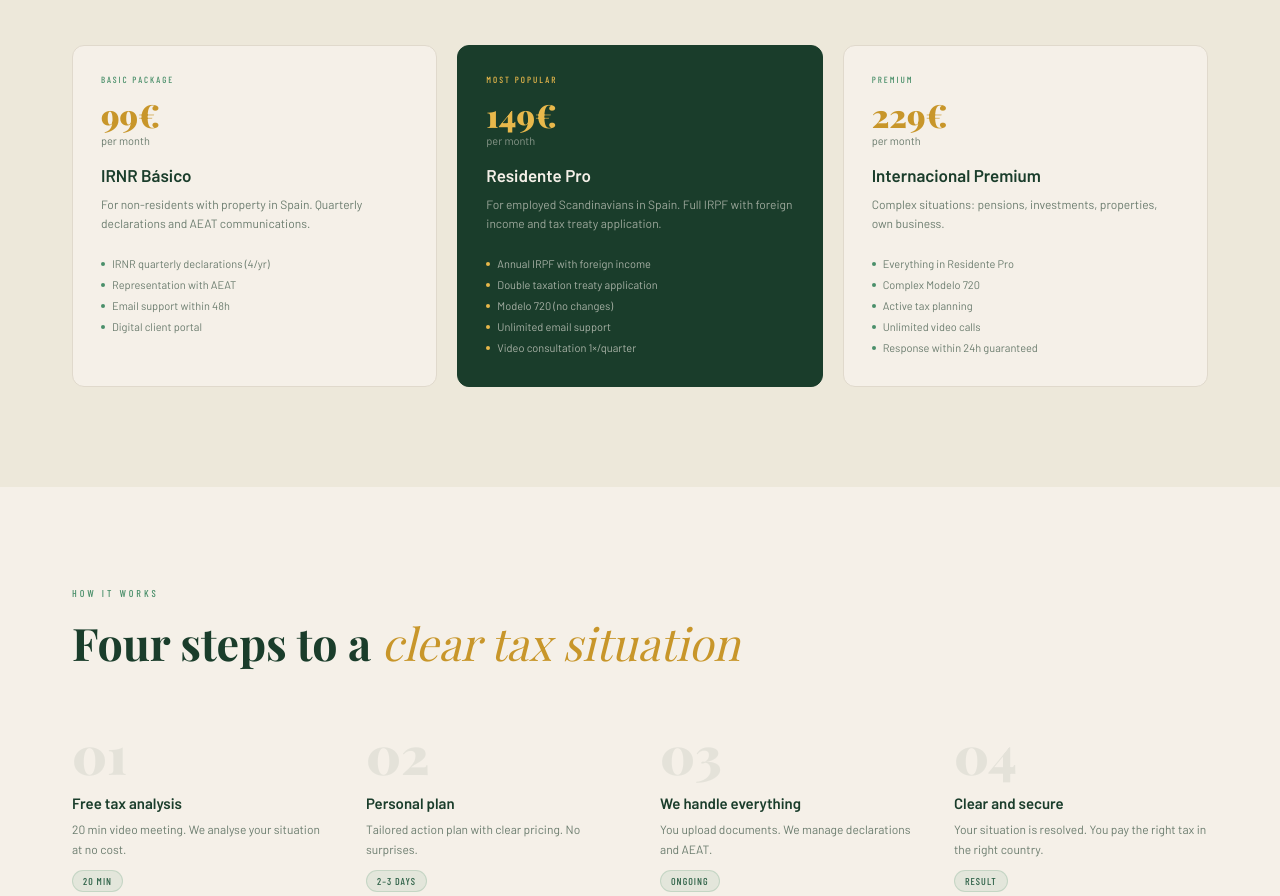
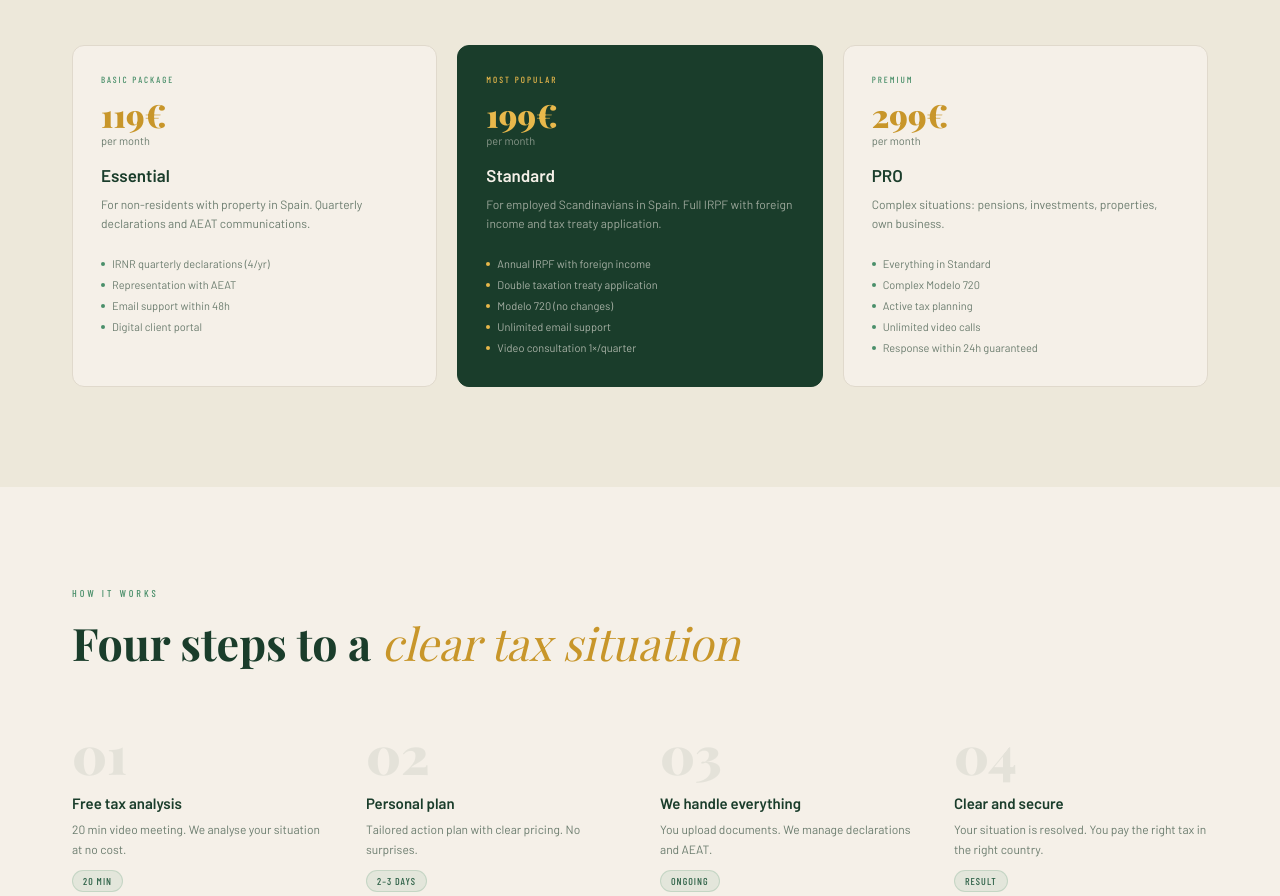
Before and after one commit to huyixy/nordfiscal, a plain HTML site: page index.html in a window 1280 px wide. Shown: the part 2266-3162 px from the top of the page. Drawn offline with nearby package versions, Linux system fonts and the light colour scheme; a web font is replaced by a local one.

Commit message:
Update index.html

```diff
--- a/index.html
+++ b/index.html
@@ -757,9 +757,9 @@ footer{
   <div class="services-grid">
     <div class="svc-card">
       <span class="svc-tag" data-key="svc1tag">Fastighetsägare</span>
-      <div class="svc-price">99€</div>
+      <div class="svc-price">119€</div>
       <div class="svc-period" data-key="svcMonth">per år</div>
-      <div class="svc-name" data-key="svc1name">IRNR Básico</div>
+      <div class="svc-name" data-key="svc1name">Essential</div>
       <div class="svc-desc" data-key="svc1desc">För icke-bosatta med fastighet i Spanien. 4 kvartalsvisa deklarationer/år + representación.</div>
       <ul class="svc-features">
         <li data-key="svc1f1">IRNR kvartalsdeklarationer (4/år)</li>
@@ -770,9 +770,9 @@ footer{
     </div>
     <div class="svc-card featured">
       <span class="svc-tag" data-key="svc2tag">Mest populär</span>
-      <div class="svc-price">149€</div>
+      <div class="svc-price">199€</div>
       <div class="svc-period" data-key="svcMonth2">per år</div>
-      <div class="svc-name" data-key="svc2name">Residente — Undvika dubbelbeskattning</div>
+      <div class="svc-name" data-key="svc2name">Standard — Undvika dubbelbeskattning</div>
       <div class="svc-desc" data-key="svc2desc">IRPF med utländska inkomster. Undvika dubbelbeskattning mellan Spanien och ditt hemland.</div>
       <ul class="svc-features">
         <li data-key="svc2f1">Årlig IRPF med utländska inkomster</li>
@@ -784,12 +784,12 @@ footer{
     </div>
     <div class="svc-card">
       <span class="svc-tag" data-key="svc3tag">Komplett</span>
-      <div class="svc-price">229€</div>
+      <div class="svc-price">299€</div>
       <div class="svc-period" data-key="svcMonth3">per år</div>
       <div class="svc-name" data-key="svc3name">Residente + Modelo 720</div>
       <div class="svc-desc" data-key="svc3desc">IRPF + undvika dubbelbeskattning + Modelo 720 (utan ändringar). Allt i ett.</div>
       <ul class="svc-features">
-        <li data-key="svc3f1">Allt i Residente Pro</li>
+        <li data-key="svc3f1">Allt i Standard</li>
         <li data-key="svc3f2">Modelo 720 komplex</li>
         <li data-key="svc3f3">Aktiv skatteplanering</li>
         <li data-key="svc3f4">Obegränsade videosamtal</li>
@@ -1085,18 +1085,18 @@ const T = {
     svcLabel:"Tjänster och priser",
     svcTitle:'Transparent prissättning.<br><em>Inga dolda avgifter.</em>',
     svcDesc:"Alla tjänster levereras 100% online. Du laddar upp dokument via vår portal och vi hanterar allt gentemot AEAT.",
-    svc1tag:"Fastighetsägare", svcMonth:"per år", svc1name:"IRNR Básico",
+    svc1tag:"Fastighetsägare", svcMonth:"per år", svc1name:"Essential",
     svc1desc:"För icke-bosatta med fastighet i Spanien. Kvartalsvisa deklarationer.",
     svc1f1:"IRNR kvartalsdeklarationer (4/år)", svc1f2:"Representación mot AEAT",
     svc1f3:"E-poststöd inom 48h", svc1f4:"Digitalt klientportal",
-    svc2tag:"Mest populär", svcMonth2:"per år", svc2name:"Residente Pro",
+    svc2tag:"Mest populär", svcMonth2:"per år", svc2name:"Standard",
     svc2desc:"För anställda skandinaver. Full IRPF med utländska inkomster och skatteavtal.",
     svc2f1:"Årlig IRPF med utländska inkomster", svc2f2:"Undvika dubbelbeskattning",
     svc2f3:"Modelo 720 (inga ändringar)", svc2f4:"Obegränsat e-poststöd",
     svc2f5:"Videokonsultation 1×/kvartal",
-    svc3tag:"Komplett", svcMonth3:"per år", svc3name:"Internacional Premium",
+    svc3tag:"Komplett", svcMonth3:"per år", svc3name:"PRO",
     svc3desc:"Komplexa situationer: pensioner, investeringar, eget företag.",
-    svc3f1:"Allt i Residente Pro", svc3f2:"Modelo 720 komplex",
+    svc3f1:"Allt i Standard", svc3f2:"Modelo 720 komplex",
     svc3f3:"Aktiv skatteplanering", svc3f4:"Obegränsade videosamtal",
     svc3f5:"Svar inom 24h garanterat",
     howLabel:"Hur det fungerar",
@@ -1199,18 +1199,18 @@ const T = {
     svcLabel:"Tjenester og priser",
     svcTitle:'Transparent prissetting.<br><em>Ingen skjulte avgifter.</em>',
     svcDesc:"Alle tjenester leveres 100% online. Du laster opp dokumenter via vår portal og vi håndterer alt mot AEAT.",
-    svc1tag:"Grunnpakke", svcMonth:"per måned", svc1name:"IRNR Básico",
+    svc1tag:"Grunnpakke", svcMonth:"per måned", svc1name:"Essential",
     svc1desc:"For ikke-bosatte med eiendom i Spania. Kvartalsvise deklarasjoner.",
     svc1f1:"IRNR kvartalsdeklarasjoner (4/år)", svc1f2:"Representación mot AEAT",
     svc1f3:"E-poststøtte innen 48t", svc1f4:"Digitalt klientportal",
-    svc2tag:"Mest populær", svcMonth2:"per måned", svc2name:"Residente Pro",
+    svc2tag:"Mest populær", svcMonth2:"per måned", svc2name:"Standard",
     svc2desc:"For ansatte skandinaver. Full IRPF med utenlandske inntekter og skatteavtaler.",
     svc2f1:"Årlig IRPF med utenlandske inntekter", svc2f2:"Dobbeltbeskatningsavtaler",
     svc2f3:"Modelo 720 (ingen endringer)", svc2f4:"Ubegrenset e-poststøtte",
     svc2f5:"Videokonsultasjon 1×/kvartal",
-    svc3tag:"Premium", svcMonth3:"per måned", svc3name:"Internacional Premium",
+    svc3tag:"Premium", svcMonth3:"per måned", svc3name:"PRO",
     svc3desc:"Komplekse situasjoner: pensjoner, investeringer, eget selskap.",
-    svc3f1:"Alt i Residente Pro", svc3f2:"Modelo 720 kompleks",
+    svc3f1:"Alt i Standard", svc3f2:"Modelo 720 kompleks",
     svc3f3:"Aktiv skatteplanlegging", svc3f4:"Ubegrenset videosamtaler",
     svc3f5:"Svar innen 24t garantert",
     howLabel:"Slik fungerer det",
@@ -1313,18 +1313,18 @@ const T = {
     svcLabel:"Tjenester og priser",
     svcTitle:'Transparent prissætning.<br><em>Ingen skjulte gebyrer.</em>',
     svcDesc:"Alle tjenester leveres 100% online. Du uploader dokumenter via vores portal, og vi håndterer alt over for AEAT.",
-    svc1tag:"Grundpakke", svcMonth:"pr. måned", svc1name:"IRNR Básico",
+    svc1tag:"Grundpakke", svcMonth:"pr. måned", svc1name:"Essential",
     svc1desc:"For ikke-hjemmehørende med ejendom i Spanien. Kvartalsvise deklarationer.",
     svc1f1:"IRNR kvartalsdeklarationer (4/år)", svc1f2:"Representación over for AEAT",
     svc1f3:"E-mailsupport inden 48t", svc1f4:"Digitalt klientportal",
-    svc2tag:"Mest populær", svcMonth2:"pr. måned", svc2name:"Residente Pro",
+    svc2tag:"Mest populær", svcMonth2:"pr. måned", svc2name:"Standard",
     svc2desc:"For ansatte skandinaver. Fuld IRPF med udenlandske indkomster og skatteaftaler.",
     svc2f1:"Årlig IRPF med udenlandske indkomster", svc2f2:"Dobbeltbeskatningsaftaler",
     svc2f3:"Modelo 720 (ingen ændringer)", svc2f4:"Ubegrænset e-mailsupport",
     svc2f5:"Videokonsultation 1×/kvartal",
-    svc3tag:"Premium", svcMonth3:"pr. måned", svc3name:"Internacional Premium",
+    svc3tag:"Premium", svcMonth3:"pr. måned", svc3name:"PRO",
     svc3desc:"Komplekse situationer: pensioner, investeringer, eget firma.",
-    svc3f1:"Alt i Residente Pro", svc3f2:"Modelo 720 kompleks",
+    svc3f1:"Alt i Standard", svc3f2:"Modelo 720 kompleks",
     svc3f3:"Aktiv skatteplanlægning", svc3f4:"Ubegrænsede videoopkald",
     svc3f5:"Svar inden 24t garanteret",
     howLabel:"Sådan fungerer det",
@@ -1427,18 +1427,18 @@ const T = {
     svcLabel:"Palvelut ja hinnat",
     svcTitle:'Läpinäkyvä hinnoittelu.<br><em>Ei piilomaksuja.</em>',
     svcDesc:"Kaikki palvelut toimitetaan 100% verkossa. Lataat asiakirjat portaalin kautta ja me hoidamme kaiken AEAT:lle.",
-    svc1tag:"Perespaketti", svcMonth:"kuukaudessa", svc1name:"IRNR Básico",
+    svc1tag:"Perespaketti", svcMonth:"kuukaudessa", svc1name:"Essential",
     svc1desc:"Ei-asukkaille, joilla on kiinteistö Espanjassa. Neljännesvuosittaiset ilmoitukset.",
     svc1f1:"IRNR neljännesvuosi-ilmoitukset (4/v)", svc1f2:"Edustus AEAT:lle",
     svc1f3:"Sähköpostituki 48h sisällä", svc1f4:"Digitaalinen asiakasportaali",
-    svc2tag:"Suosituin", svcMonth2:"kuukaudessa", svc2name:"Residente Pro",
+    svc2tag:"Suosituin", svcMonth2:"kuukaudessa", svc2name:"Standard",
     svc2desc:"Palkatuille skandinaaveille. Täysi IRPF ulkomaisilla tuloilla ja verosopimuksilla.",
     svc2f1:"Vuotuinen IRPF ulkomaisilla tuloilla", svc2f2:"Kaksinkertaisen verotuksen sopimukset",
     svc2f3:"Modelo 720 (ei muutoksia)", svc2f4:"Rajaton sähköpostituki",
     svc2f5:"Videokonsultaatio 1×/kvartaali",
-    svc3tag:"Premium", svcMonth3:"kuukaudessa", svc3name:"Internacional Premium",
+    svc3tag:"Premium", svcMonth3:"kuukaudessa", svc3name:"PRO",
     svc3desc:"Monimutkaiset tilanteet: eläkkeet, sijoitukset, oma yritys.",
-    svc3f1:"Kaikki Residente Prossa", svc3f2:"Modelo 720 monimutkainen",
+    svc3f1:"Kaikki Standard Prossa", svc3f2:"Modelo 720 monimutkainen",
     svc3f3:"Aktiivinen verosuunnittelu", svc3f4:"Rajoittamattomat videopuhelut",
     svc3f5:"Vastaus 24h sisällä taattu",
     howLabel:"Miten se toimii",
@@ -1541,18 +1541,18 @@ const T = {
     svcLabel:"Services and pricing",
     svcTitle:'Transparent pricing.<br><em>No hidden fees.</em>',
     svcDesc:"All services delivered 100% online. You upload documents via our secure portal and we handle everything with AEAT.",
-    svc1tag:"Basic package", svcMonth:"per month", svc1name:"IRNR Básico",
+    svc1tag:"Basic package", svcMonth:"per month", svc1name:"Essential",
     svc1desc:"For non-residents with property in Spain. Quarterly declarations and AEAT communications.",
     svc1f1:"IRNR quarterly declarations (4/yr)", svc1f2:"Representation with AEAT",
     svc1f3:"Email support within 48h", svc1f4:"Digital client portal",
-    svc2tag:"Most popular", svcMonth2:"per month", svc2name:"Residente Pro",
+    svc2tag:"Most popular", svcMonth2:"per month", svc2name:"Standard",
     svc2desc:"For employed Scandinavians in Spain. Full IRPF with foreign income and tax treaty application.",
     svc2f1:"Annual IRPF with foreign income", svc2f2:"Double taxation treaty application",
     svc2f3:"Modelo 720 (no changes)", svc2f4:"Unlimited email support",
     svc2f5:"Video consultation 1×/quarter",
-    svc3tag:"Premium", svcMonth3:"per month", svc3name:"Internacional Premium",
+    svc3tag:"Premium", svcMonth3:"per month", svc3name:"PRO",
     svc3desc:"Complex situations: pensions, investments, properties, own business.",
-    svc3f1:"Everything in Residente Pro", svc3f2:"Complex Modelo 720",
+    svc3f1:"Everything in Standard", svc3f2:"Complex Modelo 720",
     svc3f3:"Active tax planning", svc3f4:"Unlimited video calls",
     svc3f5:"Response within 24h guaranteed",
     howLabel:"How it works",
@@ -1655,18 +1655,18 @@ const T = {
     svcLabel:"Servicios y precios",
     svcTitle:'Precios transparentes.<br><em>Sin costes ocultos.</em>',
     svcDesc:"Todos los servicios se prestan 100% online. Subes documentos a nuestro portal y nosotros gestionamos todo con la AEAT.",
-    svc1tag:"Propietario no residente", svcMonth:"al año", svc1name:"IRNR Básico",
+    svc1tag:"Propietario no residente", svcMonth:"al año", svc1name:"Essential",
     svc1desc:"Para no residentes con propiedad en España. 4 declaraciones trimestrales/año + representación ante la AEAT.",
     svc1f1:"Declaraciones IRNR trimestrales (4/año)", svc1f2:"Representación ante la AEAT",
     svc1f3:"Soporte por email en 48h", svc1f4:"Portal cliente digital",
-    svc2tag:"Más popular", svcMonth2:"al año", svc2name:"Residente — Evitar doble imposición",
+    svc2tag:"Más popular", svcMonth2:"al año", svc2name:"Standard — Evitar doble imposición",
     svc2desc:"IRPF con ingresos extranjeros. Evitar la doble imposición entre España y tu país de origen.",
     svc2f1:"IRPF anual con ingresos extranjeros", svc2f2:"Evitar doble imposición",
     svc2f3:"Modelo 720 (sin cambios)", svc2f4:"Soporte por email ilimitado",
     svc2f5:"Videoconsulta 1×/trimestre",
     svc3tag:"Completo", svcMonth3:"al año", svc3name:"Residente + Modelo 720",
     svc3desc:"IRPF + evitar doble imposición + Modelo 720 (sin cambios). Todo incluido.",
-    svc3f1:"Todo en Residente", svc3f2:"Modelo 720 sin cambios",
+    svc3f1:"Todo en Standard", svc3f2:"Modelo 720 sin cambios",
     svc3f3:"Planificación fiscal activa", svc3f4:"Videollamadas ilimitadas",
     svc3f5:"Respuesta en 24h garantizada",
     howLabel:"Cómo funciona",
```
